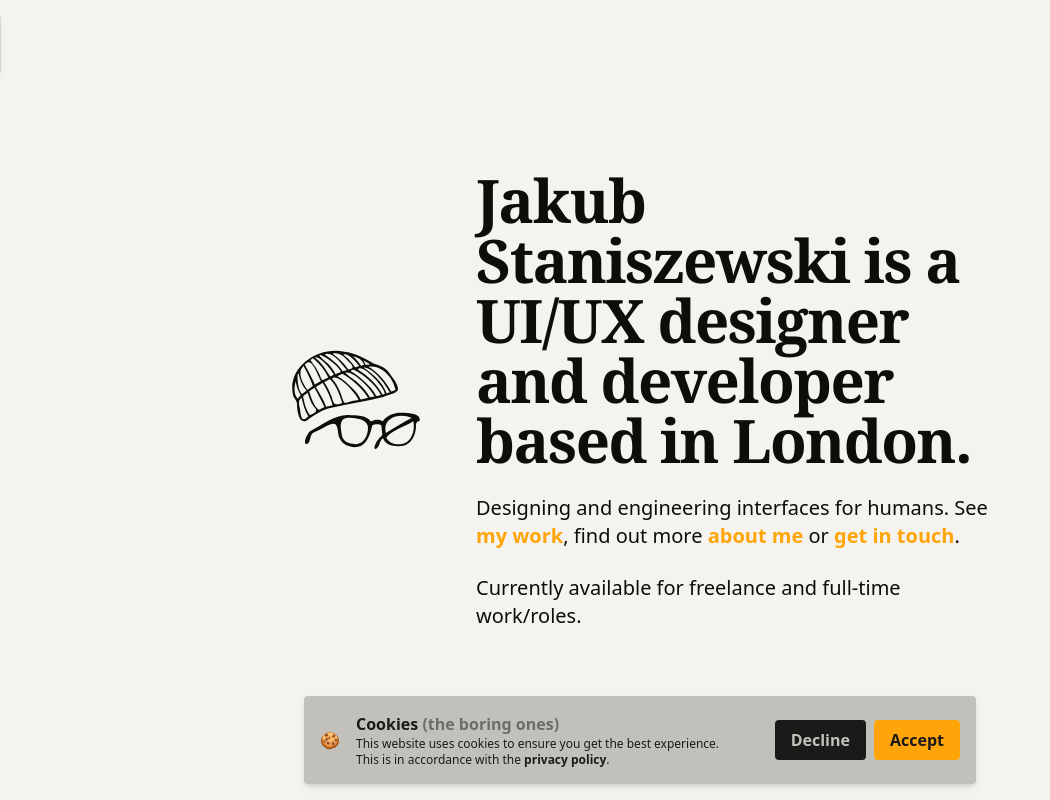
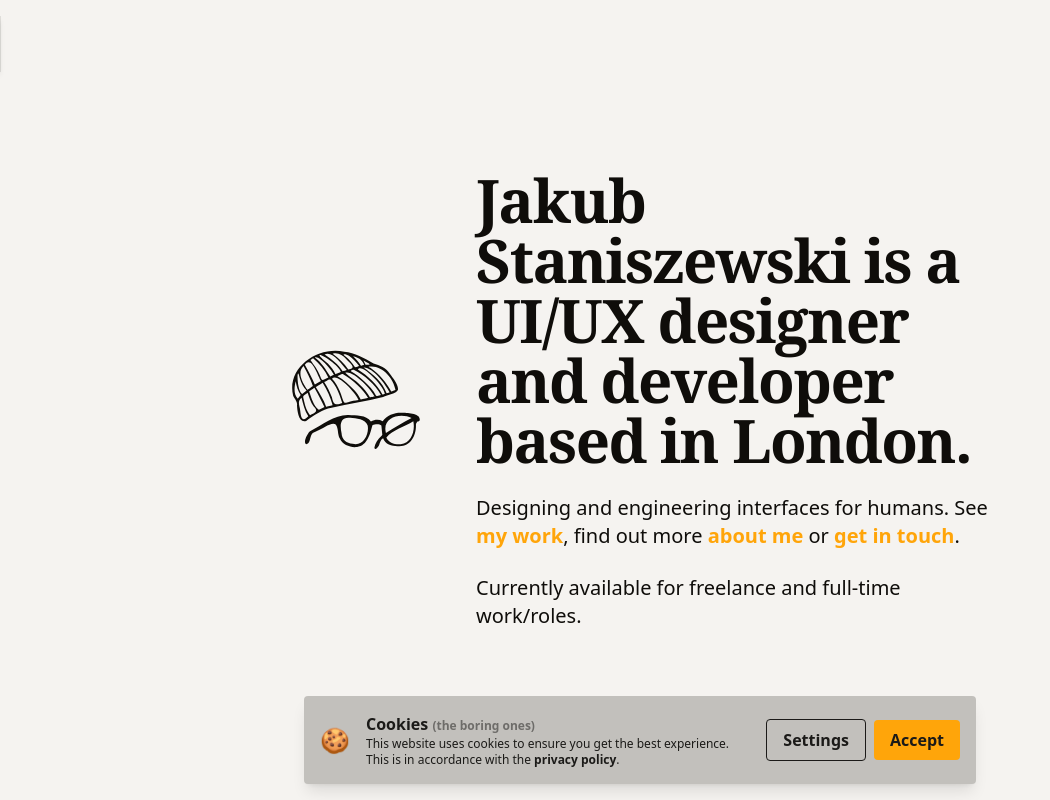
Before and after one commit to jakuski/website, a Next.js app: page / in a window 1280 px wide. Shown: the top 800 px of the page, without its empty margins (0-1050 px from the left). Built offline with nearby package versions, Linux system fonts and the light colour scheme; a web font is replaced by a local one.

Commit message:
cookie consent easter egg

```diff
--- a/src/components/CookieConsent.tsx
+++ b/src/components/CookieConsent.tsx
@@ -1,14 +1,39 @@
 import { Privacy } from "@/routes";
 import Link from "next/link";
+import { CSSProperties, MouseEventHandler, useCallback, useState } from "react";
+
+const cookieClickerDefaultSize = 24;
+const CookieClickerEasterEgg = () => {
+	const [size, setSize] = useState(cookieClickerDefaultSize);
+	const onClick = useCallback(() => {
+		setSize(size + 2);
+	}, [size]);
+	const onContextMenu = useCallback<MouseEventHandler<HTMLDivElement>>(e => {
+		e.stopPropagation();
+		e.preventDefault();
+
+		setSize(cookieClickerDefaultSize);
+	}, []);
+
+	const style: CSSProperties = {fontSize: size + "px", lineHeight: "75%"};
+
+	return <div
+		className="flex items-center justify-center cursor-pointer select-none"
+		style={style}
+		onClick={onClick}
+		onContextMenu={onContextMenu}
+		data-psst="Click me!"
+	>🍪</div>;
+};
 
 const CookieConsentBanner = () => {
 	return (
-		<div className="absolute bottom-4 left-0 right-0 bg-foreground-dark text-white text-center p-4 max-w-2xl mx-auto rounded shadow-md z-50">
+		<div className="fixed bottom-4 left-0 right-0 bg-foreground-dark text-white text-center p-4 max-w-2xl mx-auto rounded shadow-lg z-50">
 			<div className="flex gap-6 justify-between">
 				<div className="flex flex-row gap-4 text-background-dark">
-					<div className="flex items-center justify-center">🍪</div>
-					<div className="flex flex-col items-start">
-						<div className="font-bold">Cookies <span className="opacity-50">(the boring ones)</span></div>
+					<CookieClickerEasterEgg />
+					<div className="flex flex-col items-start justify-center">
+						<div className="font-bold">Cookies <span className="opacity-50 text-xs">(the boring ones)</span></div>
 						<div className="text-xs flex flex-col items-start text-left">
 							<div>This website uses cookies to ensure you get the best experience.</div>
 							<div>This is in accordance with the&nbsp;
@@ -20,7 +45,7 @@ const CookieConsentBanner = () => {
 					</div>
 				</div>
 				<div className="flex justify-center items-center gap-2">
-					<button className="bg-background-dark text-foreground-dark rounded px-4 py-2 font-bold grow-0">Decline</button>
+					<button className="border-background-dark border text-background-dark rounded px-4 py-2 font-bold grow-0">Settings</button>
 					<button className="bg-brand text-background-dark rounded px-4 py-2 font-bold grow-0">Accept</button>
 				</div>
 			</div>
```
